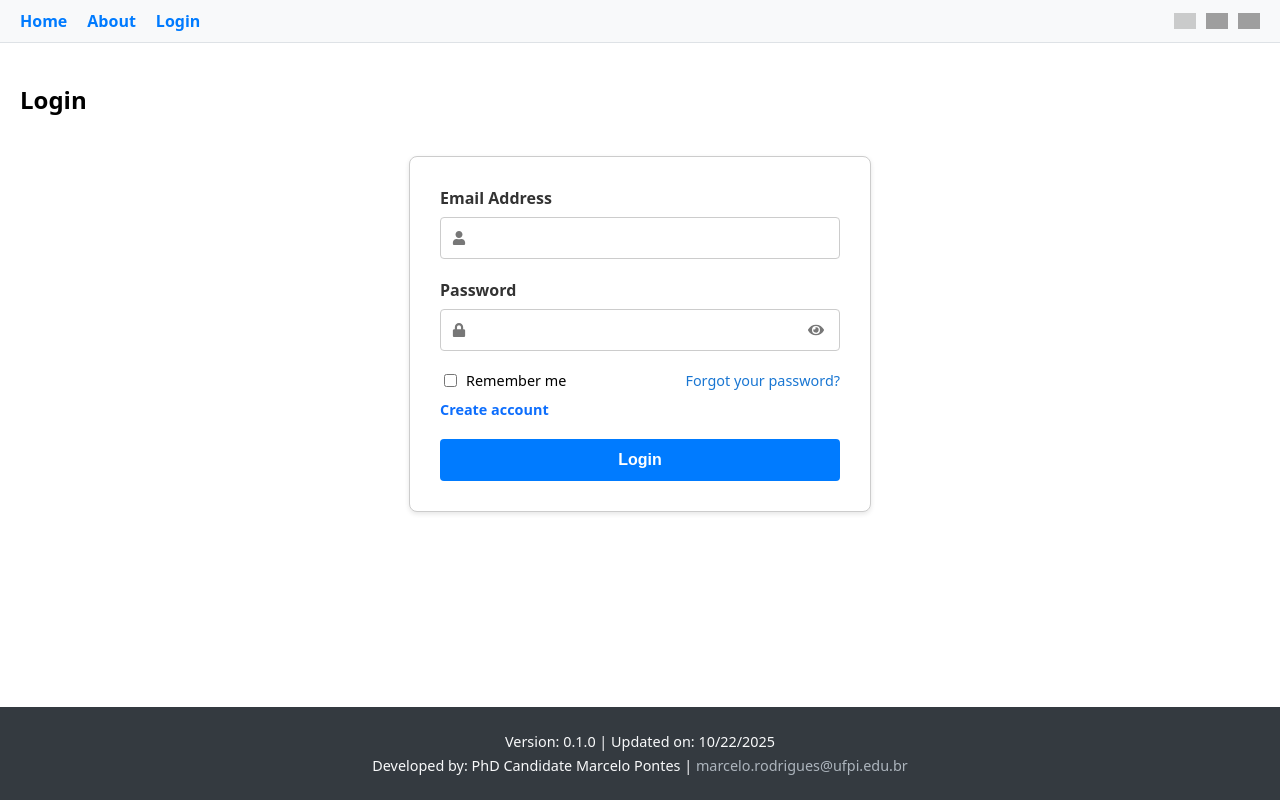
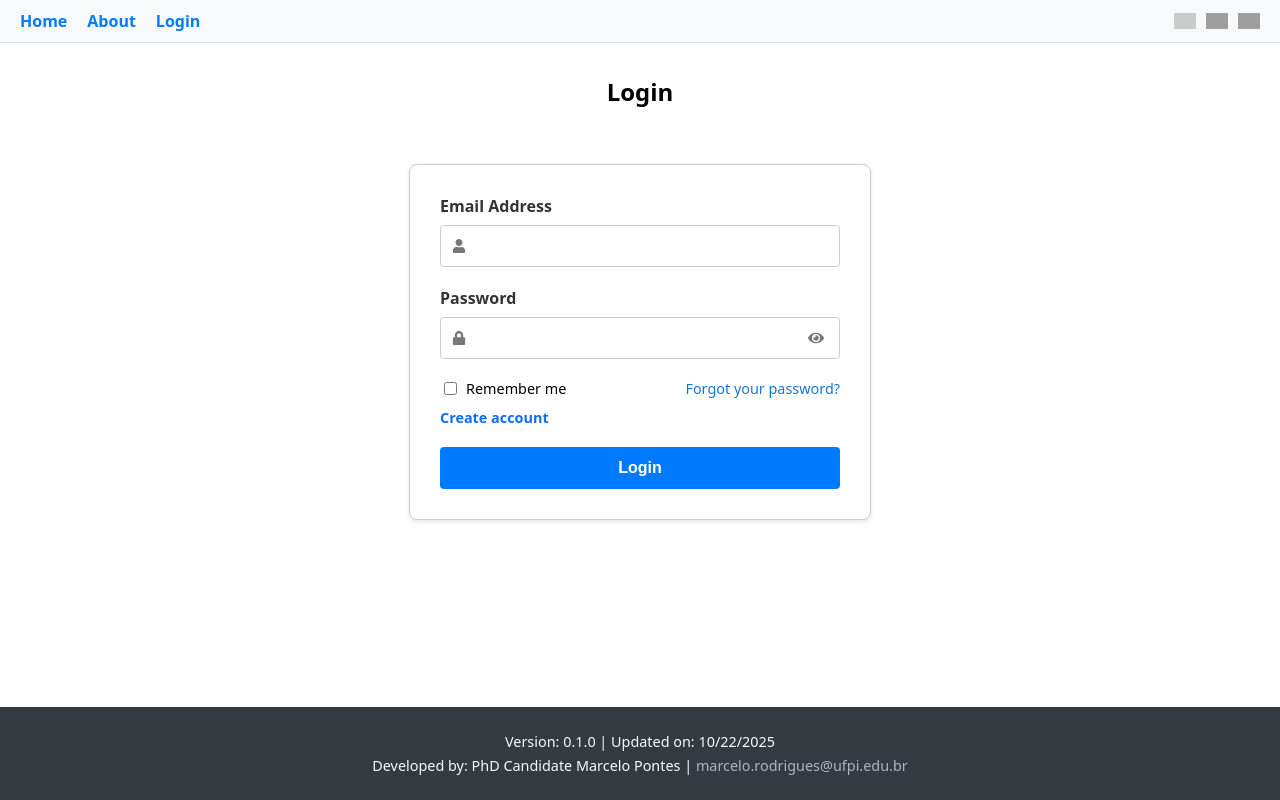
Before and after one commit to infopontes/LeishAI, a React (Vite) app in the folder frontend/: page /login in a window 1280 px wide. Built offline with nearby package versions, Linux system fonts and the light colour scheme; grey boxes are pictures that could not be loaded.

Commit message:
Center login heading and layout

```diff
--- a/frontend/src/pages/LoginPage.jsx
+++ b/frontend/src/pages/LoginPage.jsx
@@ -2,11 +2,12 @@
 import React from 'react';
 import { useTranslation } from 'react-i18next';
 import LoginForm from '../components/LoginForm'; // 👈 Import the form component
+import '../styles/LoginPage.css';
 
 function LoginPage() {
   const { t } = useTranslation();
   return (
-    <div>
+    <div className="login-page">
       <h2>{t('menu.login')}</h2>
       <LoginForm /> {/* 👈 Use the form component here */}
     </div>
--- /dev/null
+++ b/frontend/src/styles/LoginPage.css
@@ -0,0 +1,11 @@
+.login-page {
+  display: flex;
+  flex-direction: column;
+  align-items: center;
+  gap: 12px;
+}
+
+.login-page h2 {
+  margin: 12px 0 4px;
+  text-align: center;
+}
```
